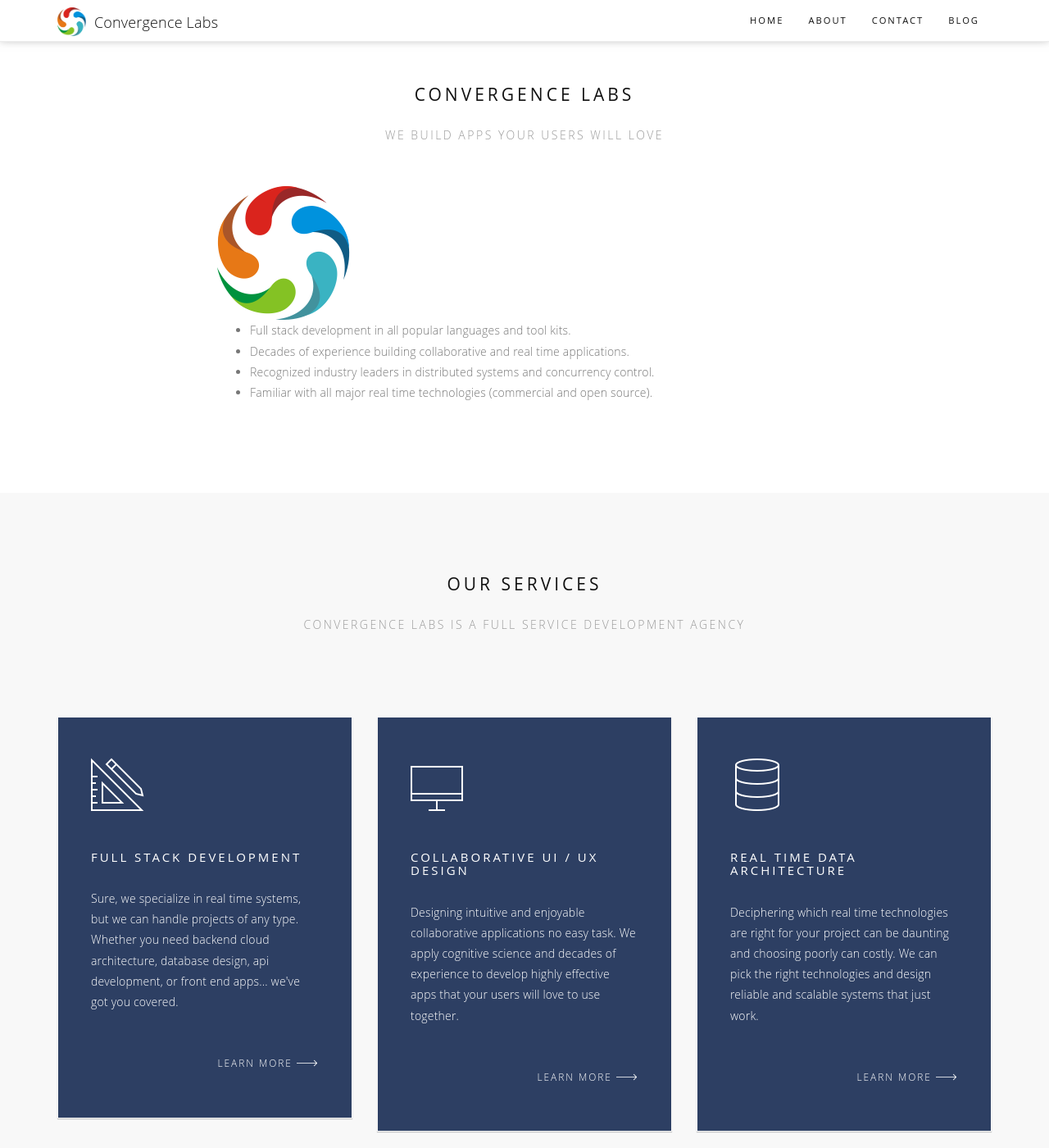
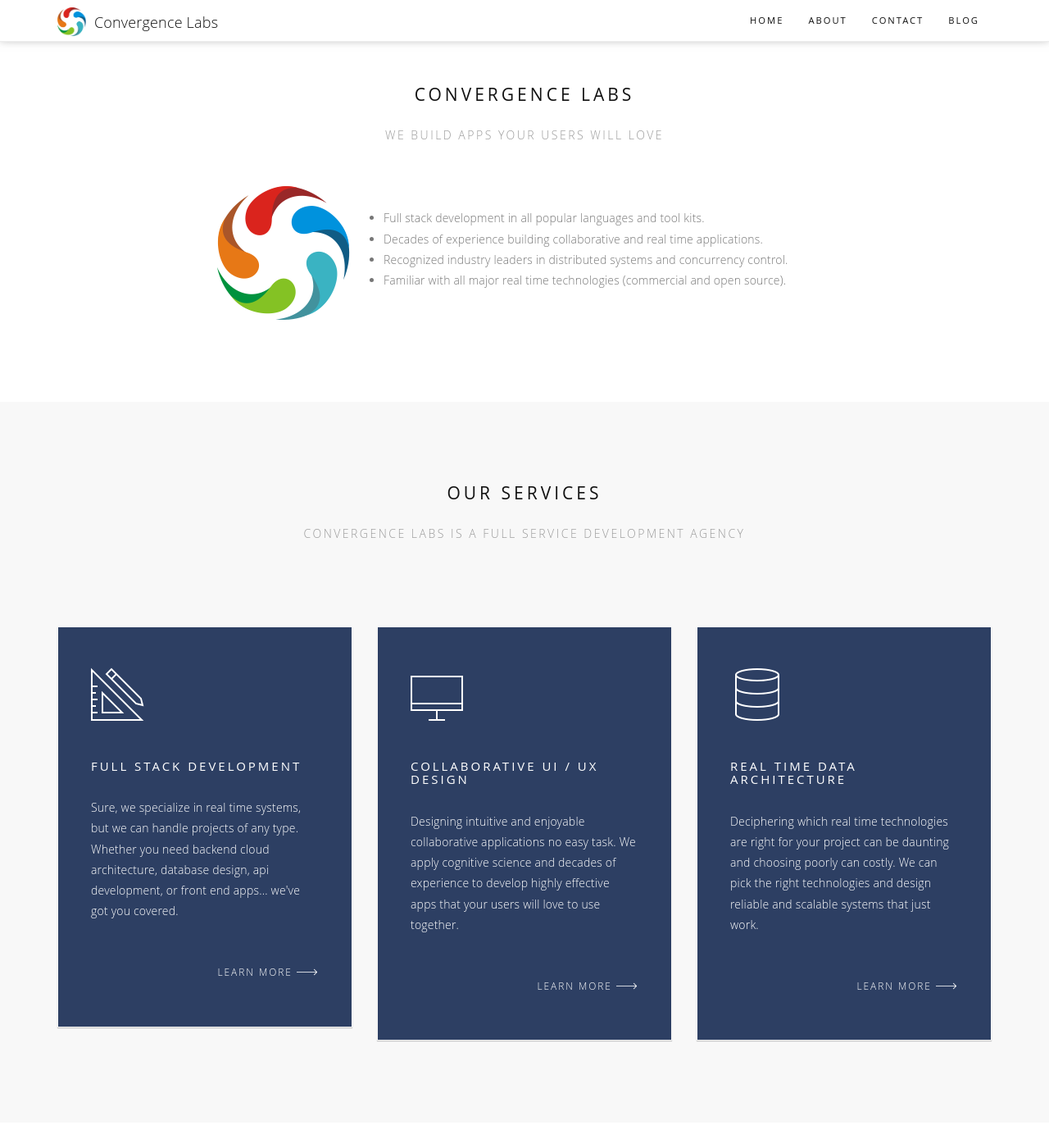
Before and after one commit to convergencelabs/convergencelabs-com, a Jekyll site: the page built from pages/index.html, in a window 1280 px wide and 1400 px high, scrolled down 496 px. Shown: the whole window at 82% size. Built offline with Jekyll 4.4.1, drawn with Linux system fonts in a browser that asks for light colours.

Commit message:
Minor tweak to the welcome section.

```diff
--- a/assets/styles/convergence.scss
+++ b/assets/styles/convergence.scss
@@ -26,3 +26,8 @@
     color: rgba(29, 87, 125, 0.44)
   }
 }
+
+#intro-bullets {
+  display: flex;
+  align-items: center;
+}
--- a/pages/index.html
+++ b/pages/index.html
@@ -26,7 +26,7 @@
     </header>
   </div>
   <div class="row">
-    <div class="col-md-offset-2 col-md-8 ws-m">
+    <div id="intro-bullets" class="col-md-offset-2 col-md-8 ws-m fadeIn">
       <img src="/assets/images/convergence-logo.png" />
       <ul>
         <li>Full stack development in all popular languages and tool kits.</li>
```
